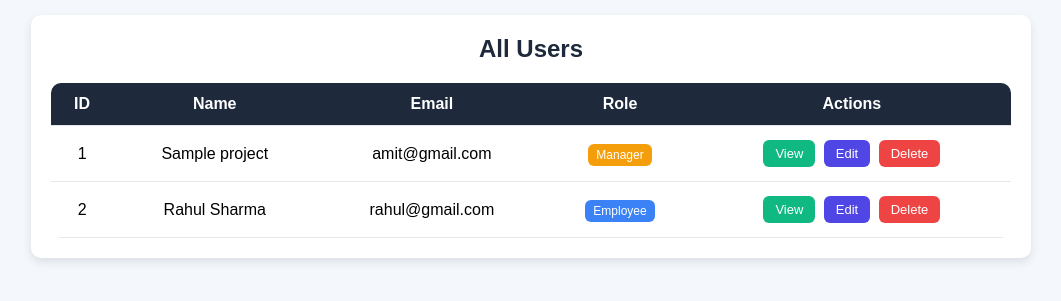
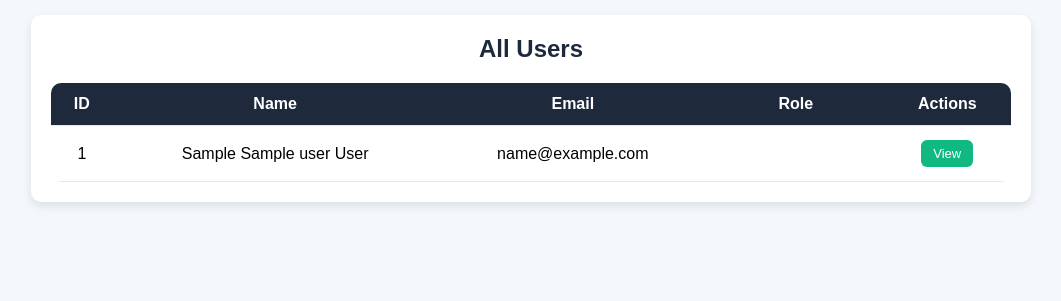
Before and after one commit to psarthak0795/new_project, a FastAPI app: template app/templates/alluser.html in a window 1280 px wide. Shown: the part 52-353 px from the top of the page, without its empty margins (109-1170 px from the left). Run offline with FastAPI, Linux system fonts and the light colour scheme; the template is opened without the code that fills it: most values are stand-ins (such as "Sample title", 1, 10 or a date in 2020).

Commit message:
Create All User

```diff
--- a/app/templates/alluser.html
+++ b/app/templates/alluser.html
@@ -110,10 +110,6 @@
 
     <h2>All Users</h2>
 
-    <script>
-        let userRole = "manager"; // employee OR manager
-    </script>
-
     <table>
         <thead>
             <tr>
@@ -126,40 +122,54 @@
         </thead>
 
         <tbody>
+            {% for user in users %}
             <tr>
-                <td>1</td>
-                <td>{{ project.project_name }}</td>
-                <td>amit@gmail.com</td>
-                <td><span class="role manager">Manager</span></td>
+                <td>{{ user.id }}</td>
+                <td>{{ user.first_name }} {% if user.middle_name %}{{ user.middle_name }} {% endif %}{{ user.last_name }}</td>
+                <td>{{ user.email }}</td>
+                <td><span class="role {{ user.role.value }}">{{ user.role.value|title }}</span></td>
                 <td>
                     <button class="btn view">View</button>
-                    <button class="btn edit manager-btn">Edit</button>
-                    <button class="btn delete manager-btn">Delete</button>
+                    {% if is_manager %}
+                    <a href="/users/edit/{{ user.id }}" class="btn edit manager-btn">Edit</a>
+                    <button type="button" class="btn delete manager-btn" onclick="deleteUser({{ user.id }})">Delete</button>
+                    {% endif %}
                 </td>
             </tr>
-
+            {% else %}
             <tr>
-                <td>2</td>
-                <td>Rahul Sharma</td>
-                <td>rahul@gmail.com</td>
-                <td><span class="role employee">Employee</span></td>
-                <td>
-                    <button class="btn view">View</button>
-                    <button class="btn edit manager-btn">Edit</button>
-                    <button class="btn delete manager-btn">Delete</button>
-                </td>
+                <td colspan="5">No users found.</td>
             </tr>
+            {% endfor %}
         </tbody>
     </table>
 
 </div>
 
 <script>
+    const userRole = "{{ 'manager' if is_manager else 'employee' }}";
     if (userRole === "employee") {
         document.querySelectorAll(".manager-btn").forEach(btn => {
             btn.style.display = "none";
         });
     }
+
+    async function deleteUser(userId) {
+        if (!confirm("Are you sure you want to delete this user?")) {
+            return;
+        }
+
+        const response = await fetch(`/users/${userId}`, {
+            method: 'DELETE',
+            credentials: 'include'
+        });
+
+        if (response.ok) {
+            window.location.reload();
+        } else {
+            alert('Failed to delete user.');
+        }
+    }
 </script>
 
 </body>
--- a/app/templates/base.html
+++ b/app/templates/base.html
@@ -125,7 +125,7 @@
                     <a href="/users/home">Profile</a>
                 </li>
                 <li class="{% block allusers_active %}{% endblock %}">
-                    <a href="/users">All Users</a>
+                    <a href="/users/all">All Users</a>
                 </li>
 
                 <li class="{% block projects_active %}{% endblock %}">
```
Also changed, not shown: app/routers/user.py (+18 -0 lines), app/services/project.py (+6 -5 lines), app/templates/teampage.html (+0 -55 lines).
